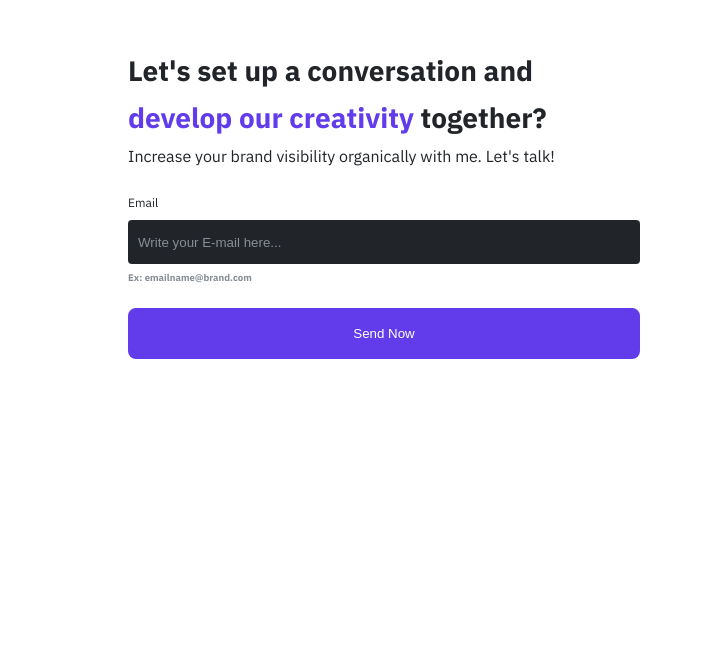
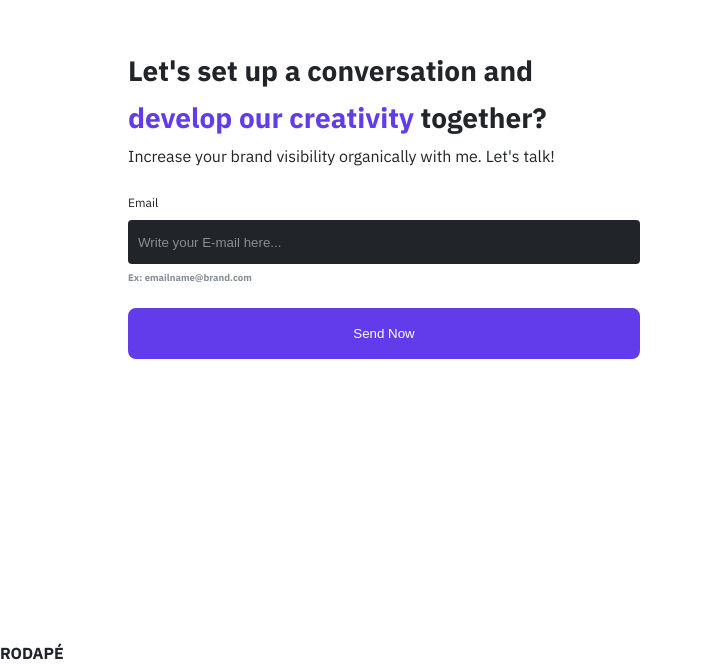
Before and after one commit to kenzie-journey-enock/react_tasks, a React (Vite) app: page / in a window 1280 px wide. Shown: the part 1762-2429 px from the top of the page, without its empty margins (0-702 px from the left). Before the commit the page ends 2401 px from the top, so only its background shows below. Built offline with nearby package versions, Linux system fonts and the light colour scheme.

Commit message:
feat: Add footer

```diff
--- a/src/studies/Projects/Portifolio/index.jsx
+++ b/src/studies/Projects/Portifolio/index.jsx
@@ -6,6 +6,7 @@ import data from './data_profile.json'
 import projectImgExample from './assets/projects/objective_task.jpg'
 
 import {
+  FooterPortfolio,
   HeaderPortifolio,
   MainPortfolio
 } from "./components/organisms";
@@ -30,22 +31,7 @@ export default function Portifolio() {
     <>
       <HeaderPortifolio data={dataProfile} />
       <MainPortfolio data={dataProfile} />
+      <FooterPortfolio data={dataProfile} />
     </>
   )
 }
-
-
-
-//  {/* <BtnPortifolio styleToken='primary' >TESTANDO BTN</BtnPortifolio>
-//       <BtnPortifolio styleToken='secoundary' >TESTANDO BTN 2</BtnPortifolio>
-
-//       <TextPortfolio styleToken='title1' >Title1</TextPortfolio>
-//       <TextPortfolio styleToken='title2' >Title2</TextPortfolio>
-//       <TextPortfolio styleToken='title3' >Title3</TextPortfolio>
-//       <TextPortfolio styleToken='title4' >Title4</TextPortfolio>
-
-//       <TextPortfolio styleToken='headline' >headline</TextPortfolio>
-//       <TextPortfolio styleToken='body' >body</TextPortfolio>
-//       <TextPortfolio styleToken='caption' >caption</TextPortfolio>
-//       <TextPortfolio styleToken='caption_bold' >caption_bold</TextPortfolio>
-//       <TextPortfolio styleToken='detail' >detail</TextPortfolio> */}
```
